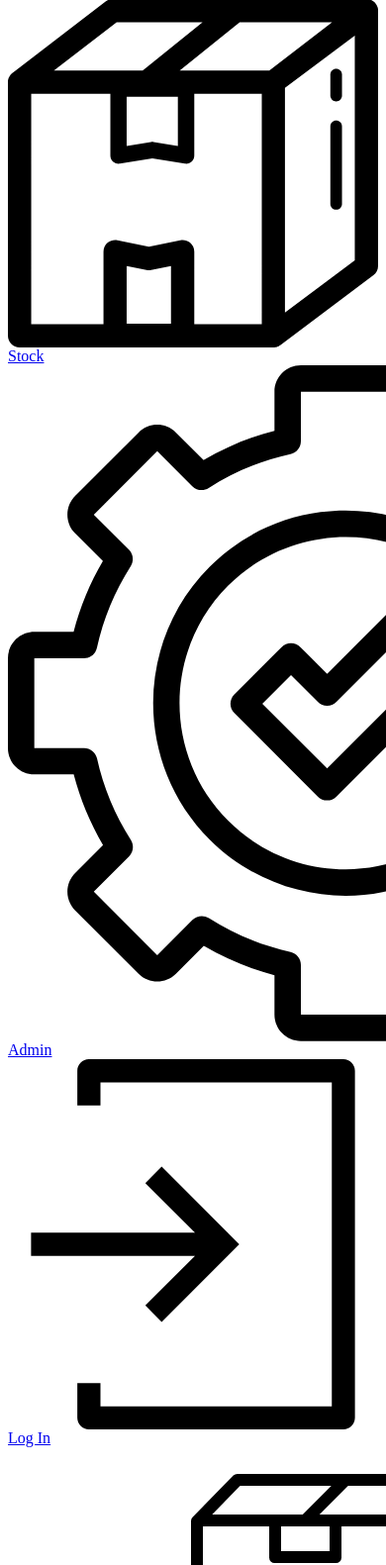
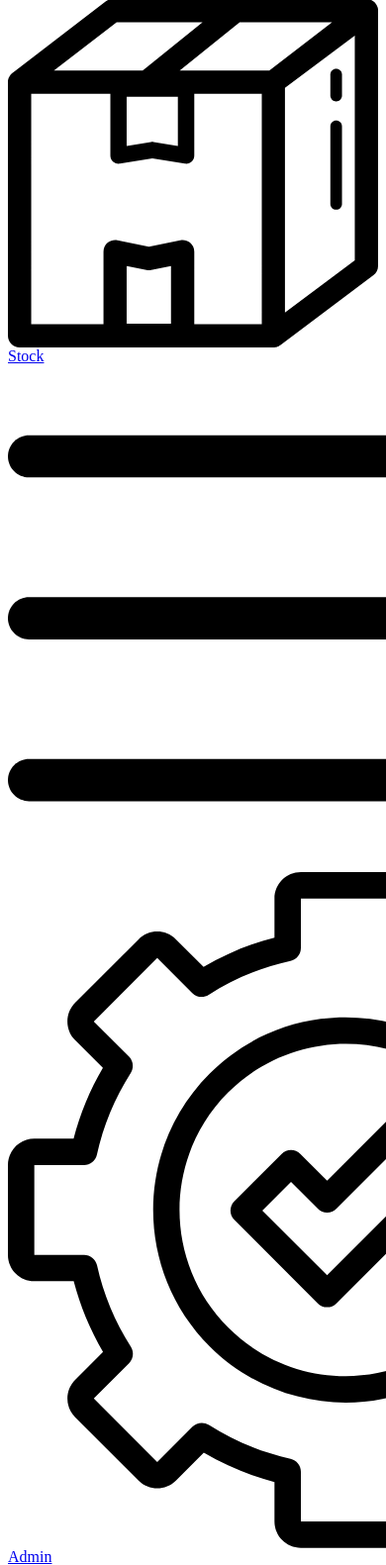
Before and after one commit to pipartde/DFM, a PHP site: page /include/nav.php in a window 390 px wide; the page is wider, and only the part inside the window is pictured. Shown: the part 359-1940 px from the top of that part at 99% size. Run offline with PHP 8.4, Linux system fonts and the light colour scheme.

Commit message:
Responsive un peu amélioré... il y a encore du taff pour atteindre ce que je veux

```diff
--- a/view/include/nav.php
+++ b/view/include/nav.php
@@ -11,8 +11,8 @@
         </p>
     </div>
 
-    <div class="box-nav">
-        <a class="nav-link" href="stock.php">
+    <div class="box-nav" id="myBoxNav">
+        <a class="nav-link nav-link-stock" href="stock.php">
             <svg version="1.1" class="svg-nav svg-nav-stock" id="Layer_1" xmlns="http://www.w3.org/2000/svg"
                  xmlns:xlink="http://www.w3.org/1999/xlink" x="0px" y="0px"
                  viewBox="0 0 318 299.4" style="enable-background:new 0 0 318 299.4;" xml:space="preserve">
@@ -37,6 +37,10 @@
             <span class="link">
                 Stock
             </span>
+            <a href="javascript:void(0);" style="font-size:15px;" class="menu" onclick="myFunction()">
+                <svg height="384pt" viewBox="0 -53 384 384"  class="svg-nav svg-nav-menu" width="384pt" xmlns="http://www.w3.org/2000/svg"><path d="m368 154.667969h-352c-8.832031 0-16-7.167969-16-16s7.167969-16 16-16h352c8.832031 0 16 7.167969 16 16s-7.167969 16-16 16zm0 0"/><path d="m368 32h-352c-8.832031 0-16-7.167969-16-16s7.167969-16 16-16h352c8.832031 0 16 7.167969 16 16s-7.167969 16-16 16zm0 0"/><path d="m368 277.332031h-352c-8.832031 0-16-7.167969-16-16s7.167969-16 16-16h352c8.832031 0 16 7.167969 16 16s-7.167969 16-16 16zm0 0"/></svg>
+            </a>
+
         </a>
 
         <a class="nav-link" href="#">
@@ -46,7 +50,7 @@
             </span>
         </a>
 
-        <a class="nav-link nav-link-login" href="#">
+        <a class="nav-link" href="#">
             <svg id="Capa_1"  class="svg-nav svg-nav-login" enable-background="new 0 0 551.13 551.13" viewBox="0 0 551.13 551.13" xmlns="http://www.w3.org/2000/svg"><path d="m499.462 0h-378.902c-9.52 0-17.223 7.703-17.223 17.223v51.668h34.446v-34.445h344.456v482.239h-344.456v-34.446h-34.446v51.668c0 9.52 7.703 17.223 17.223 17.223h378.902c9.52 0 17.223-7.703 17.223-17.223v-516.684c0-9.52-7.704-17.223-17.223-17.223z"/><path d="m204.588 366.725 24.354 24.354 115.514-115.514-115.514-115.514-24.354 24.354 73.937 73.937h-244.079v34.446h244.08z"/></svg>
             <span class="link">
             Log In
@@ -113,5 +117,6 @@
                 Logs
             </span>
         </a>
+
     </div>
 </div>
```
Also changed, not shown: ressources/css/base.css (+35 -1 lines), ressources/js/fonctions.js (+10 -0 lines), ressources/img/menu_h.svg (added), ressources/img/menu_v.svg (added).
